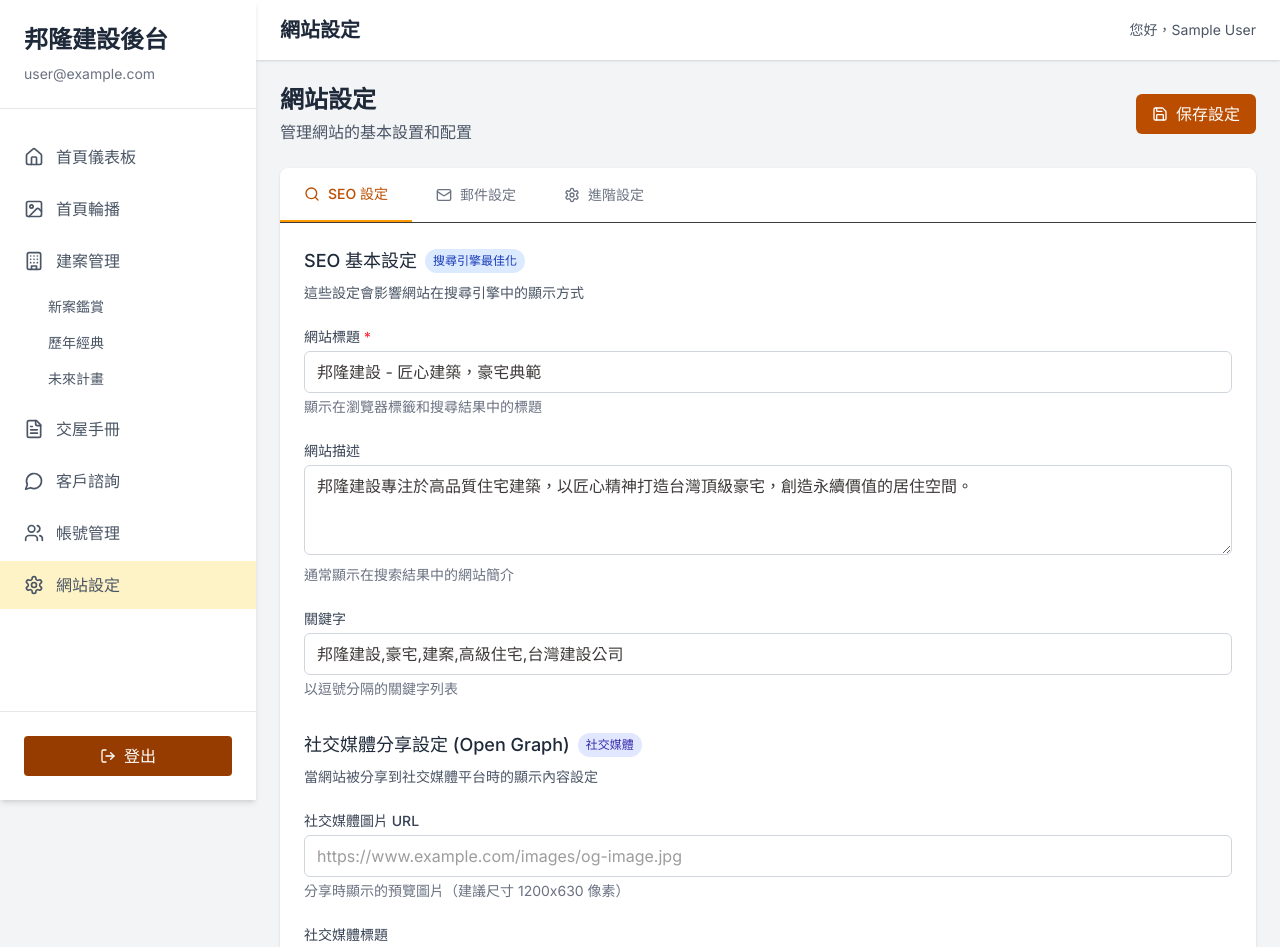
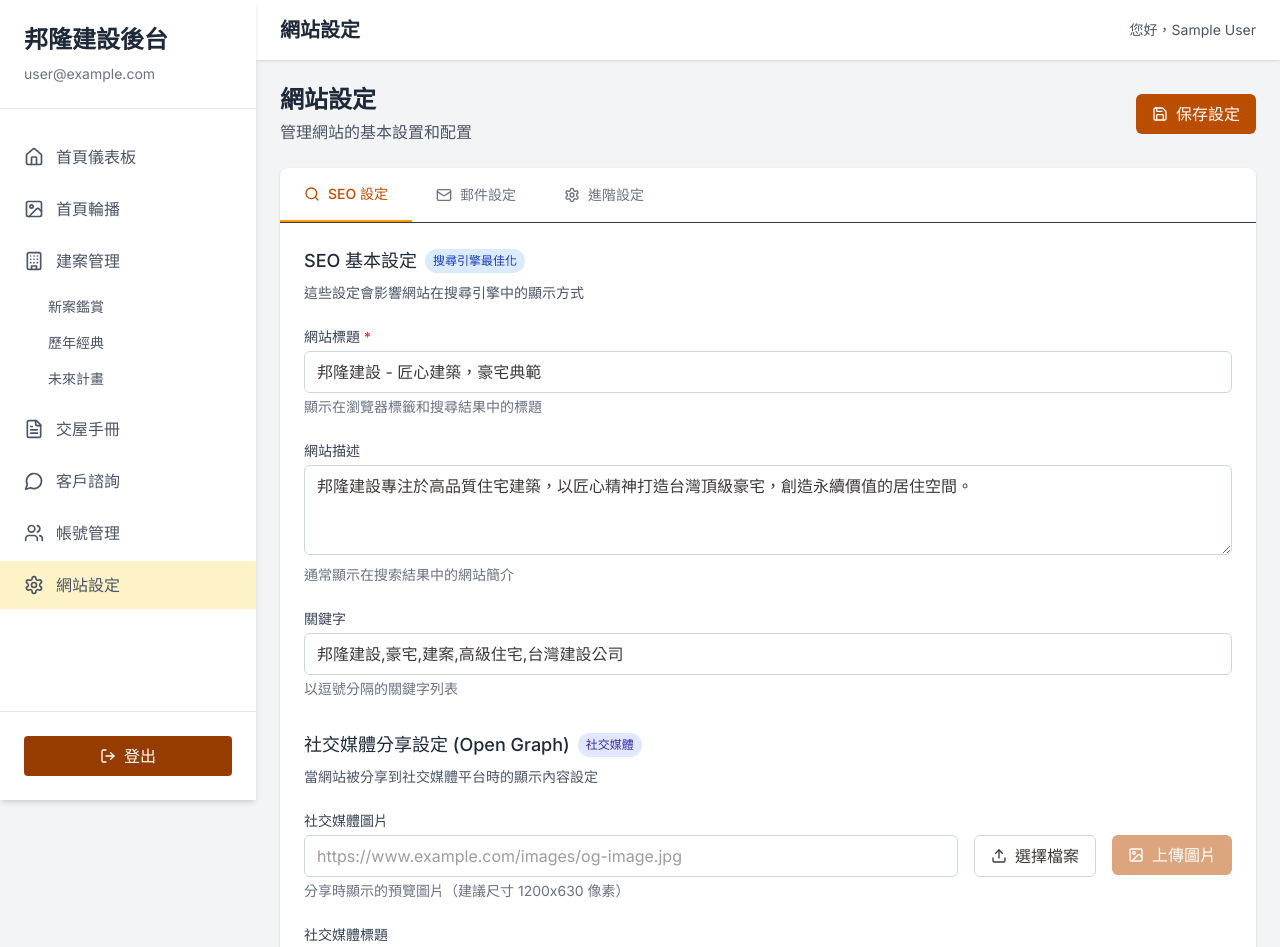
Before and after one commit to hanfour/BangLong, a Next.js app: page /admin/settings in a window 1280 px wide. Shown: the top 947 px of the page. Built offline with nearby package versions, Linux system fonts and the light colour scheme; no server answers; the database is empty; sample sign-in values are in the browser's storage.

Commit message:
增強網站設定功能： 1. 添加社交媒體圖片上傳功能 2. 集成富文本編輯器用於通知郵件模板 3. 改進API以支持HTML郵件內容 4. 優化UI和用戶體驗

```diff
--- a/package.json
+++ b/package.json
@@ -26,6 +26,7 @@
     "react": "^19.0.0",
     "react-dom": "^19.0.0",
     "react-hook-form": "^7.54.2",
+    "react-quill": "^2.0.0",
     "react-swipeable": "^7.0.2",
     "swr": "^2.3.3",
     "tailwind-merge": "^3.0.2",
--- a/src/app/admin/settings/page.tsx
+++ b/src/app/admin/settings/page.tsx
@@ -1,9 +1,14 @@
 'use client';
 
-import { useState, useEffect } from 'react';
+import { useState, useEffect, useRef } from 'react';
 import { useSession } from 'next-auth/react';
 import { useRouter } from 'next/navigation';
-import { Loader2, Save, Settings, Mail, Search, AlertCircle, X, Check, Info } from 'lucide-react';
+import { Loader2, Save, Settings, Mail, Search, AlertCircle, X, Check, Info, Upload, Image as ImageIcon } from 'lucide-react';
+import Image from 'next/image';
+import dynamic from 'next/dynamic';
+
+// 動態導入 React-Quill 以避免 SSR 問題
+const ReactQuill = dynamic(() => import('react-quill'), { ssr: false });
 import AdminLayout from '@/components/admin/AdminLayout';
 
 type SettingGroup = {
@@ -23,6 +28,10 @@ export default function SiteSettings() {
   const [isSaving, setIsSaving] = useState(false);
   const [error, setError] = useState<string | null>(null);
   const [success, setSuccess] = useState<string | null>(null);
+  const [uploadingStatus, setUploadingStatus] = useState('');
+  const [selectedFile, setSelectedFile] = useState<File | null>(null);
+  const [imagePreview, setImagePreview] = useState<string | null>(null);
+  const fileInputRef = useRef<HTMLInputElement>(null);
   const [settings, setSettings] = useState<AllSettings>({
     seo: {
       title: '',
@@ -115,6 +124,89 @@ export default function SiteSettings() {
         [key]: value
       }
     }));
+  };
+
+  // 图片上传预览
+  const handleFileChange = (e: React.ChangeEvent<HTMLInputElement>) => {
+    const file = e.target.files?.[0];
+
+    if (!file) {
+      return;
+    }
+
+    // 檢查檔案類型
+    if (!file.type.startsWith('image/')) {
+      setError('請選擇圖片檔案');
+      return;
+    }
+
+    // 檢查檔案大小 (限制為 5MB)
+    if (file.size > 5 * 1024 * 1024) {
+      setError('圖片大小不能超過 5MB');
+      return;
+    }
+
+    setSelectedFile(file);
+    setError(null);
+
+    // 创建预览URL
+    const previewURL = URL.createObjectURL(file);
+    setImagePreview(previewURL);
+  };
+
+  // 触发文件选择对话框
+  const triggerFileInput = () => {
+    fileInputRef.current?.click();
+  };
+
+  // 上传图片
+  const handleUploadImage = async () => {
+    if (!selectedFile) {
+      setError('請選擇要上傳的圖片');
+      return;
+    }
+
+    setUploadingStatus('uploading');
+    setError(null);
+
+    try {
+      // 创建一个随机文件名，保留原始扩展名
+      const fileExt = selectedFile.name.split('.').pop();
+      const randomName = `ogImage_${Date.now()}_${Math.random().toString(36).substring(2, 15)}.${fileExt}`;
+
+      // 创建表单数据
+      const formData = new FormData();
+      formData.append('file', selectedFile);
+
+      // 上传图片
+      const uploadResponse = await fetch(`/api/upload?filename=${randomName}`, {
+        method: 'POST',
+        body: formData,
+        credentials: 'include',
+      });
+
+      if (!uploadResponse.ok) {
+        const errorData = await uploadResponse.json();
+        throw new Error(errorData.error || '圖片上傳失敗');
+      }
+
+      const uploadResult = await uploadResponse.json();
+      setUploadingStatus('uploaded');
+
+      if (!uploadResult.url) {
+        throw new Error('圖片上傳失敗，未獲得URL');
+      }
+
+      // 设置OG图片URL
+      handleInputChange('seo', 'ogImage', uploadResult.url);
+
+      setSuccess('圖片上傳成功');
+      setTimeout(() => setSuccess(null), 3000);
+    } catch (error) {
+      console.error('Error uploading image:', error);
+      setError(error instanceof Error ? error.message : '上傳圖片時發生錯誤');
+      setUploadingStatus('error');
+    }
   };
 
   const handleSaveSettings = async () => {
@@ -365,8 +457,11 @@ export default function SiteSettings() {
             <div className="space-y-6">
               <div>
                 <label htmlFor="og_image" className="block text-sm font-medium text-gray-700 mb-1">
-                  社交媒體圖片 URL
+                  社交媒體圖片
                 </label>
+
+                <div className="flex gap-4 items-start">
+                  <div className="flex-grow">
                     <input
                       id="og_image"
                       type="text"
@@ -376,6 +471,70 @@ export default function SiteSettings() {
                       placeholder="https://www.example.com/images/og-image.jpg"
                     />
                     <p className="mt-1 text-sm text-gray-500">分享時顯示的預覽圖片（建議尺寸 1200x630 像素）</p>
+                  </div>
+
+                  <div>
+                    <button
+                      type="button"
+                      onClick={triggerFileInput}
+                      className="flex items-center px-4 py-2 border border-gray-300 rounded-md bg-white hover:bg-gray-50 transition-colors"
+                    >
+                      <Upload className="w-4 h-4 mr-2" />
+                      選擇檔案
+                    </button>
+                    <input
+                      type="file"
+                      accept="image/*"
+                      ref={fileInputRef}
+                      onChange={handleFileChange}
+                      className="hidden"
+                    />
+                  </div>
+
+                  <div>
+                    <button
+                      type="button"
+                      onClick={handleUploadImage}
+                      disabled={!selectedFile || uploadingStatus === 'uploading'}
+                      className={`flex items-center px-4 py-2 rounded-md bg-amber-700 text-white hover:bg-amber-800 transition-colors ${
+                        !selectedFile || uploadingStatus === 'uploading' ? 'opacity-50 cursor-not-allowed' : ''
+                      }`}
+                    >
+                      {uploadingStatus === 'uploading' ? (
+                        <>
+                          <Loader2 className="w-4 h-4 mr-2 animate-spin" />
+                          上傳中...
+                        </>
+                      ) : (
+                        <>
+                          <ImageIcon className="w-4 h-4 mr-2" />
+                          上傳圖片
+                        </>
+                      )}
+                    </button>
+                  </div>
+                </div>
+
+                {/* 圖片預覽 */}
+                {(imagePreview || settings.seo.ogImage) && (
+                  <div className="mt-4">
+                    <p className="text-sm font-medium text-gray-700 mb-2">圖片預覽：</p>
+                    <div className="relative w-full max-w-md h-48 border rounded overflow-hidden">
+                      <Image
+                        src={imagePreview || settings.seo.ogImage as string}
+                        alt="Open Graph 圖片預覽"
+                        fill
+                        className="object-contain"
+                      />
+                    </div>
+                    {uploadingStatus === 'uploaded' && (
+                      <div className="mt-2 flex items-center text-green-600">
+                        <Check className="w-4 h-4 mr-1" />
+                        <span className="text-sm">上傳成功！</span>
+                      </div>
+                    )}
+                  </div>
+                )}
               </div>
 
               <div>
@@ -444,15 +603,36 @@ export default function SiteSettings() {
                 <label htmlFor="email_template" className="block text-sm font-medium text-gray-700 mb-1">
                   通知信模板
                 </label>
-                <textarea
-                  id="email_template"
+
+                <div className="border border-gray-300 rounded-md overflow-hidden">
+                  <ReactQuill
+                    theme="snow"
                     value={settings.email.notificationTemplate as string}
-                  onChange={(e) => handleInputChange('email', 'notificationTemplate', e.target.value)}
-                  rows={5}
-                  className="w-full px-3 py-2 border border-gray-300 rounded-md focus:outline-none focus:ring-amber-500 focus:border-amber-500"
+                    onChange={(content) => handleInputChange('email', 'notificationTemplate', content)}
                     placeholder="您有新的客戶諮詢: {{name}} ({{email}}) {{phone}} 訊息: {{message}}"
+                    modules={{
+                      toolbar: [
+                        [{ 'header': [1, 2, 3, false] }],
+                        ['bold', 'italic', 'underline', 'strike'],
+                        [{'color': []}, {'background': []}],
+                        [{'list': 'ordered'}, {'list': 'bullet'}],
+                        ['link'],
+                        ['clean']
+                      ],
+                    }}
+                    className="h-40"
                   />
-                <div className="mt-2 text-sm text-gray-500">
+                </div>
+
+                <div className="mt-4 p-4 bg-gray-50 rounded-md">
+                  <h4 className="text-sm font-medium text-gray-700 mb-2">模板預覽：</h4>
+                  <div
+                    className="prose prose-sm max-w-none"
+                    dangerouslySetInnerHTML={{ __html: settings.email.notificationTemplate as string }}
+                  />
+                </div>
+
+                <div className="mt-4 text-sm text-gray-500">
                   <p>支持以下變數:</p>
                   <ul className="list-disc list-inside ml-2 mt-1">
                     <li><code className="bg-gray-100 px-1 rounded">{'{{name}}'}</code> - 客戶姓名</li>
--- a/src/app/api/sendEmail/route.ts
+++ b/src/app/api/sendEmail/route.ts
@@ -31,27 +31,56 @@ export async function POST(request: NextRequest) {
     }
 
     const { subject, captcha, captchaId } = validationResult.data;
-    const emailBody = validationResult.data.body;
+    let emailBody = validationResult.data.body;
 
     // 從設定獲取收件人列表
     let to = "hanfourhuang@gmail.com"; // 默認收件人
 
     try {
-      // 嘗試從設定中獲取收件人
-      const emailSettings = await prisma.siteSettings.findUnique({
-        where: {
-          type_key: {
-            type: 'email',
-            key: 'receivers'
+      // 嘗試從設定中獲取收件人和模板
+      const [receiversSetting, templateSetting] = await Promise.all([
+        prisma.siteSettings.findUnique({
+          where: {
+            type_key: {
+              type: 'email',
+              key: 'receivers'
+            }
           }
-        }
-      });
+        }),
+        prisma.siteSettings.findUnique({
+          where: {
+            type_key: {
+              type: 'email',
+              key: 'notificationTemplate'
+            }
+          }
+        })
+      ]);
 
-      if (emailSettings?.value) {
-        to = emailSettings.value; // 使用設定中的收件人
+      // 處理收件人
+      if (receiversSetting?.value) {
+        to = receiversSetting.value; // 使用設定中的收件人
         console.log('使用設定的收件人:', to);
       } else {
         console.log('未找到設定的收件人，使用默認值:', to);
+      }
+
+      // 處理模板 (使用模板替換變量)
+      if (templateSetting?.value) {
+        // 如果有自定義模板，替換其中的變量
+        let customTemplate = templateSetting.value;
+        const formData = body; // 使用已驗證的請求數據
+
+        // 替換模板變量
+        customTemplate = customTemplate
+          .replace(/{{name}}/g, formData.name || '')
+          .replace(/{{email}}/g, formData.email || '')
+          .replace(/{{phone}}/g, formData.phone || '')
+          .replace(/{{message}}/g, formData.message || '');
+
+        // 使用自定義模板
+        emailBody = customTemplate;
+        console.log('使用自定義郵件模板');
       }
     } catch (error) {
       console.error('獲取收件人設定時發生錯誤:', error);
--- a/src/app/globals.css
+++ b/src/app/globals.css
@@ -90,3 +90,20 @@ body {
     text-orientation: mixed;
   }
 }
+
+/* Quill editor styles */
+@import 'react-quill/dist/quill.snow.css';
+
+/* 自定義 Quill 編輯器樣式 */
+.quill > .ql-container > .ql-editor.ql-blank::before {
+  font-style: normal;
+  color: rgba(107, 114, 128, 0.7);
+}
+
+.ql-container {
+  min-height: 120px;
+}
+
+.prose img {
+  margin: 0 auto;
+}
```
Also changed, not shown: 1 other file (tests, documents, lock files or other folders). Lines whose indentation alone changed are shown as unchanged.
